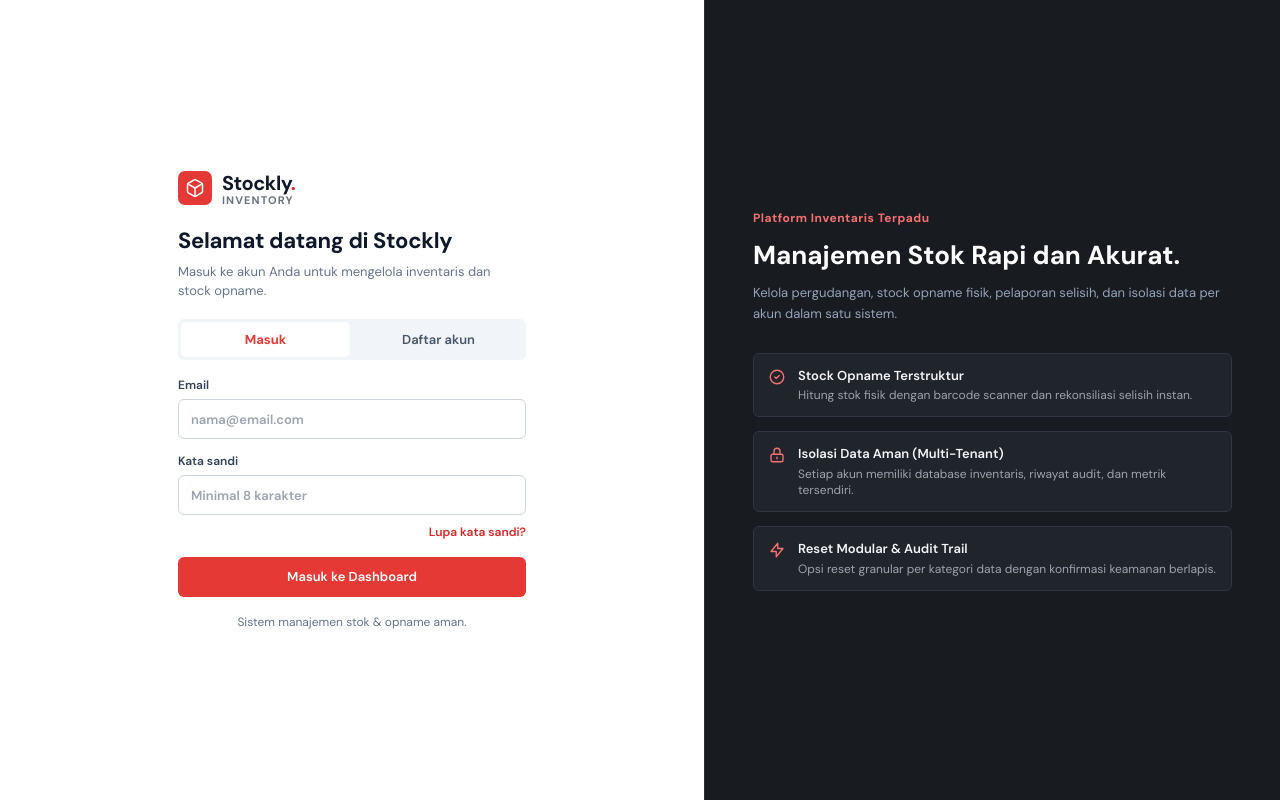
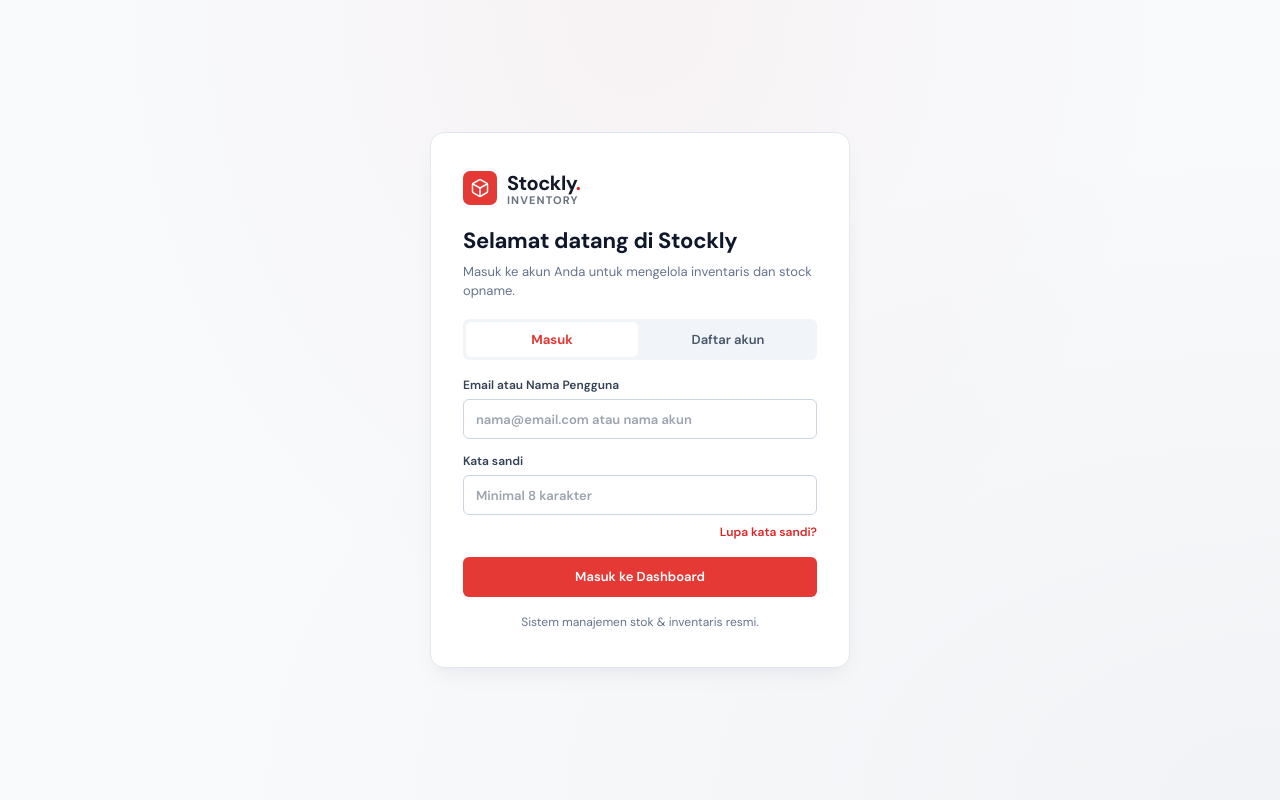
Before and after one commit to Heyann26/StocklyInventory, a website: page index.html in a window 1280 px wide. Drawn offline with nearby package versions, Linux system fonts and the light colour scheme.

Commit message:
feat: ubah title StocklyInventory, clean URLs tanpa hashtag, satukan tampilan login modern bebas AI slop, dan batasi 1 akun 1 nama unik

```diff
--- a/index.html
+++ b/index.html
@@ -3,7 +3,7 @@
 <head>
   <meta charset="utf-8"><meta name="viewport" content="width=device-width, initial-scale=1, viewport-fit=cover"><meta name="theme-color" content="#f6f8fc"><meta name="apple-mobile-web-app-capable" content="yes"><meta name="apple-mobile-web-app-status-bar-style" content="default"><link rel="apple-touch-icon" href="/icon.svg">
   <meta name="description" content="Stockly, sistem pencatatan stock opname dan inventaris yang mudah digunakan.">
-  <title>Stockly — Stock Opname</title><link rel="manifest" href="/manifest.webmanifest"><link rel="icon" href="/icon.svg" type="image/svg+xml"><link rel="preconnect" href="https://fonts.googleapis.com"><link rel="preconnect" href="https://fonts.gstatic.com" crossorigin><link href="https://fonts.googleapis.com/css2?family=DM+Sans:wght@400;500;600;700&family=Manrope:wght@400;500;600;700;800&display=swap" rel="stylesheet">
+  <title>StocklyInventory</title><link rel="manifest" href="/manifest.webmanifest"><link rel="icon" href="/icon.svg" type="image/svg+xml"><link rel="preconnect" href="https://fonts.googleapis.com"><link rel="preconnect" href="https://fonts.gstatic.com" crossorigin><link href="https://fonts.googleapis.com/css2?family=DM+Sans:wght@400;500;600;700&family=Manrope:wght@400;500;600;700;800&display=swap" rel="stylesheet">
   <script src="https://cdn.tailwindcss.com"></script>
   <script>
     tailwind.config = {
@@ -55,8 +55,8 @@
     </div>
     <p id="authMessage" class="auth-message" role="alert"></p>
     <form id="authForm" class="auth-form">
-      <label id="authNameWrap" hidden>Nama lengkap<input name="name" autocomplete="name" placeholder="Nama Anda"></label>
-      <label>Email<input name="email" type="email" autocomplete="username" required placeholder="nama@email.com"></label>
+      <label id="authNameWrap" hidden>Nama Lengkap Akun (Unik)<input name="name" autocomplete="name" placeholder="Nama Anda (unik)"></label>
+      <label id="authEmailLabel"><span>Email atau Nama Pengguna</span><input name="email" autocomplete="username" required placeholder="nama@email.com atau nama akun"></label>
       <label>
         <span>Kata sandi</span>
         <input name="password" type="password" autocomplete="current-password" required minlength="8" placeholder="Minimal 8 karakter">
@@ -97,35 +97,7 @@
       <button class="button primary auth-submit">Buat Akun Admin</button>
       <button class="auth-back" type="button" id="backToLogin">Kembali ke masuk</button>
     </form>
-    <p class="auth-footnote">Sistem manajemen stok & opname aman.</p>
-  </div>
-  <div class="auth-decoration">
-    <span class="auth-decoration-badge">Platform Inventaris Terpadu</span>
-    <h2>Manajemen Stok Rapi dan Akurat.</h2>
-    <p>Kelola pergudangan, stock opname fisik, pelaporan selisih, dan isolasi data per akun dalam satu sistem.</p>
-    <div class="auth-feature-list">
-      <div class="auth-feature-item">
-        <svg viewBox="0 0 24 24" fill="none" stroke="currentColor" stroke-width="2"><path d="M9 12l2 2 4-4m6 2a9 9 0 11-18 0 9 9 0 0118 0z"/></svg>
-        <div>
-          <strong>Stock Opname Terstruktur</strong>
-          <span>Hitung stok fisik dengan barcode scanner dan rekonsiliasi selisih instan.</span>
-        </div>
-      </div>
-      <div class="auth-feature-item">
-        <svg viewBox="0 0 24 24" fill="none" stroke="currentColor" stroke-width="2"><path d="M12 15v2m-6 4h12a2 2 0 002-2v-6a2 2 0 00-2-2H6a2 2 0 00-2 2v6a2 2 0 002 2zm10-10V7a4 4 0 00-8 0v4h8z"/></svg>
-        <div>
-          <strong>Isolasi Data Aman (Multi-Tenant)</strong>
-          <span>Setiap akun memiliki database inventaris, riwayat audit, dan metrik tersendiri.</span>
-        </div>
-      </div>
-      <div class="auth-feature-item">
-        <svg viewBox="0 0 24 24" fill="none" stroke="currentColor" stroke-width="2"><path d="M13 10V3L4 14h7v7l9-11h-7z"/></svg>
-        <div>
-          <strong>Reset Modular & Audit Trail</strong>
-          <span>Opsi reset granular per kategori data dengan konfirmasi keamanan berlapis.</span>
-        </div>
-      </div>
-    </div>
+    <p class="auth-footnote">Sistem manajemen stok &amp; inventaris resmi.</p>
   </div>
 </section>
 
@@ -146,39 +118,39 @@
 
   <nav class="nav">
     <p class="nav-label">MENU UTAMA</p>
-    <a class="nav-link active" href="#overview" data-page="overview">
+    <a class="nav-link active" href="/overview" data-page="overview">
       <svg viewBox="0 0 24 24"><rect x="3" y="3" width="7" height="7" rx="1.5"/><rect x="14" y="3" width="7" height="7" rx="1.5"/><rect x="14" y="14" width="7" height="7" rx="1.5"/><rect x="3" y="14" width="7" height="7" rx="1.5"/></svg>
       <span>Dashboard</span>
     </a>
-    <a class="nav-link" href="#products" data-page="products">
+    <a class="nav-link" href="/products" data-page="products">
       <svg viewBox="0 0 24 24"><path d="m12 3 9 5-9 5-9-5 9-5ZM3 12l9 5 9-5M3 16l9 5 9-5"/></svg>
       <span>Inventory</span>
       <span class="nav-count" id="navProductCount">0</span>
     </a>
-    <a class="nav-link" href="#sessions" data-page="sessions">
+    <a class="nav-link" href="/sessions" data-page="sessions">
       <svg viewBox="0 0 24 24"><rect x="3" y="5" width="18" height="16" rx="2"/><path d="M16 3v4M8 3v4M3 10h18M8 14h3M8 17h6"/></svg>
       <span>Stock Opname</span>
       <span class="nav-count accent" id="navSessionCount">0</span>
     </a>
-    <a class="nav-link" href="#reports" data-page="reports">
+    <a class="nav-link" href="/reports" data-page="reports">
       <svg viewBox="0 0 24 24"><path d="M4 19V5M4 19h17M8 15l4-4 3 2 5-7"/><path d="M16 6h4v4"/></svg>
       <span>Reports</span>
     </a>
-    <a class="nav-link" href="#profile" data-page="profile">
+    <a class="nav-link" href="/profile" data-page="profile">
       <svg viewBox="0 0 24 24"><path d="M20 21v-2a4 4 0 0 0-4-4H8a4 4 0 0 0-4 4v2"/><circle cx="12" cy="7" r="4"/></svg>
       <span>Profil</span>
     </a>
     <p class="nav-label mt-2">OPERASIONAL</p>
-    <a class="nav-link" href="#feedback" data-page="feedback">
+    <a class="nav-link" href="/feedback" data-page="feedback">
       <svg viewBox="0 0 24 24"><path d="M21 11.5a8.38 8.38 0 0 1-.9 3.8 8.5 8.5 0 0 1-7.6 4.7 8.38 8.38 0 0 1-3.8-.9L3 21l1.9-5.7a8.38 8.38 0 0 1-.9-3.8 8.5 8.5 0 0 1 4.7-7.6 8.38 8.38 0 0 1 3.8-.9h.5a8.48 8.48 0 0 1 8 8v.5z"/></svg>
       <span>Feedback</span>
     </a>
-    <a class="nav-link admin-only" href="#admin" data-page="admin" hidden>
+    <a class="nav-link admin-only" href="/admin" data-page="admin" hidden>
       <svg viewBox="0 0 24 24"><path d="M12 3 20 6v5c0 5-3.5 8.5-8 10-4.5-1.5-8-5-8-10V6l8-3Z"/><path d="m9 12 2 2 4-4"/></svg>
       <span>Admin</span>
       <span class="nav-count accent" id="adminAlertCount">0</span>
     </a>
-    <a class="nav-link" href="#settings" data-page="settings">
+    <a class="nav-link" href="/settings" data-page="settings">
       <svg viewBox="0 0 24 24"><circle cx="12" cy="12" r="3"/><path d="m19.4 15 .1.1 1.4 1.1-1.4 2.4-1.7-.6a8 8 0 0 1-1.4.8l-.3 1.8h-2.8l-.3-1.8a8 8 0 0 1-1.4-.8l-1.7.6-1.4-2.4 1.4-1.1a8 8 0 0 1 0-1.6L6.5 12.4l1.4-2.4 1.7.6A8 8 0 0 1 11 9.8l.3-1.8h2.8l.3 1.8a8 8 0 0 1 1.4.8l1.7-.6 1.4 2.4-1.4 1.1a8 8 0 0 1-.1 1.5Z"/></svg>
       <span>Settings</span>
     </a>
@@ -1068,19 +1040,19 @@
 
 <!-- Mobile Bottom Navigation Bar (iOS & Android) -->
 <nav class="bottom-nav" id="bottomNav" aria-label="Navigasi Bawah Mobile">
-  <a href="#overview" data-page="overview" class="bottom-nav-item active">
+  <a href="/overview" data-page="overview" class="bottom-nav-item active">
     <svg viewBox="0 0 24 24"><rect x="3" y="3" width="7" height="7" rx="1.5"/><rect x="14" y="3" width="7" height="7" rx="1.5"/><rect x="14" y="14" width="7" height="7" rx="1.5"/><rect x="3" y="14" width="7" height="7" rx="1.5"/></svg>
     <span>Beranda</span>
   </a>
-  <a href="#products" data-page="products" class="bottom-nav-item">
+  <a href="/products" data-page="products" class="bottom-nav-item">
     <svg viewBox="0 0 24 24"><path d="m12 3 9 5-9 5-9-5 9-5ZM3 12l9 5 9-5M3 16l9 5 9-5"/></svg>
     <span>Stok</span>
   </a>
-  <a href="#sessions" data-page="sessions" class="bottom-nav-item">
+  <a href="/sessions" data-page="sessions" class="bottom-nav-item">
     <svg viewBox="0 0 24 24"><rect x="3" y="5" width="18" height="16" rx="2"/><path d="M16 3v4M8 3v4M3 10h18M8 14h3M8 17h6"/></svg>
     <span>Opname</span>
   </a>
-  <a href="#reports" data-page="reports" class="bottom-nav-item">
+  <a href="/reports" data-page="reports" class="bottom-nav-item">
     <svg viewBox="0 0 24 24"><path d="M4 19V5M4 19h17M8 15l4-4 3 2 5-7"/><path d="M16 6h4v4"/></svg>
     <span>Laporan</span>
   </a>
--- a/public/service-worker.js
+++ b/public/service-worker.js
@@ -1,4 +1,4 @@
-const CACHE='stockly-static-v14';
+const CACHE='stockly-static-v15';
 const ASSETS=['/','/styles.css','/app.js','/manifest.webmanifest','/icon.svg'];
 self.addEventListener('install',event=>event.waitUntil(caches.open(CACHE).then(cache=>cache.addAll(ASSETS)).then(()=>self.skipWaiting())));
 self.addEventListener('activate',event=>event.waitUntil(caches.keys().then(keys=>Promise.all(keys.filter(key=>key!==CACHE).map(key=>caches.delete(key)))).then(()=>self.clients.claim())));
--- a/public/styles.css
+++ b/public/styles.css
@@ -945,53 +945,36 @@ tbody tr:hover { background: #f8fafc; }
 }
 .toast.show { opacity: 1; transform: translate(-50%, 0); }
 
-/* Auth Screen */
-.auth-required .sidebar, .auth-required .main { display: none; }
-#authScreen { display: none; min-height: 100vh; background: #f8fafc; }
-
-@media (min-width: 1024px) {
+/* Auth Screen - Unified Centered Modern Card */
+.auth-required .sidebar, .auth-required .main, .auth-required .topbar { display: none !important; }
+#authScreen {
+  display: none;
+  min-height: 100vh;
+  width: 100%;
+  background: #f8fafc;
+  background-image: radial-gradient(at 50% 0%, rgba(229, 57, 53, 0.04) 0px, transparent 60%),
+                    radial-gradient(at 100% 100%, rgba(15, 23, 42, 0.03) 0px, transparent 60%);
+  align-items: center;
+  justify-content: center;
+  padding: 32px 16px;
+  box-sizing: border-box;
+}
 .auth-required #authScreen {
-    display: grid;
-    grid-template-columns: 1.1fr 0.9fr;
-    background: #ffffff;
-  }
-  .auth-card {
-    padding: 48px 56px;
-    width: 100%;
-    max-width: 460px;
-    margin: auto;
-    background: #ffffff;
-  }
-  .auth-decoration {
-    display: flex;
-    flex-direction: column;
-    justify-content: center;
-    background: #181b20;
-    color: #ffffff;
-    padding: 60px 48px;
-    border-left: 1px solid #282e38;
-  }
-}
-
-@media (max-width: 1023px) {
-  .auth-required #authScreen {
-    display: flex;
-    align-items: center;
-    justify-content: center;
-    padding: 24px 16px;
+  display: flex !important;
 }
 .auth-card {
   width: 100%;
-    max-width: 440px;
-    background: #ffffff;
-    border: 1px solid #e2e8f0;
-    border-radius: 10px;
-    padding: 32px 24px;
+  max-width: 420px;
+  background: #ffffff;
+  border: 1px solid #e2e8f0;
+  border-radius: 14px;
+  padding: 36px 32px;
+  box-shadow: 0 10px 25px -5px rgba(15, 23, 42, 0.06), 0 8px 10px -6px rgba(15, 23, 42, 0.02);
   margin: auto;
+  box-sizing: border-box;
 }
 .auth-decoration {
   display: none !important;
-  }
 }
 
 .auth-brand {
@@ -1121,61 +1104,6 @@ tbody tr:hover { background: #f8fafc; }
   font-size: 12px;
   color: #64748b;
   text-align: center;
-}
-
-.auth-decoration-badge {
-  display: inline-block;
-  color: #f87171;
-  font-weight: 700;
-  font-size: 12px;
-  letter-spacing: 0.5px;
-  margin-bottom: 12px;
-}
-.auth-decoration h2 {
-  font-size: 26px;
-  font-weight: 700;
-  line-height: 1.3;
-  color: #ffffff;
-  margin: 0 0 10px 0;
-}
-.auth-decoration > p {
-  color: #94a3b8;
-  font-size: 13px;
-  line-height: 1.6;
-  margin: 0 0 28px 0;
-}
-.auth-feature-list {
-  display: grid;
-  gap: 14px;
-}
-.auth-feature-item {
-  display: flex;
-  align-items: flex-start;
-  gap: 12px;
-  padding: 12px 14px;
-  background: #20242b;
-  border: 1px solid #303642;
-  border-radius: 6px;
-}
-.auth-feature-item svg {
-  width: 18px;
-  height: 18px;
-  color: #f87171;
-  flex-shrink: 0;
-  margin-top: 2px;
-}
-.auth-feature-item strong {
-  display: block;
-  font-size: 13px;
-  color: #f3f4f6;
-  font-weight: 600;
-}
-.auth-feature-item span {
-  display: block;
-  font-size: 12px;
-  color: #9ca3af;
-  margin-top: 2px;
-  line-height: 1.4;
 }
 
 /* Mobile Drawer Backdrop & Close Button */
--- a/styles.css
+++ b/styles.css
@@ -945,53 +945,36 @@ tbody tr:hover { background: #f8fafc; }
 }
 .toast.show { opacity: 1; transform: translate(-50%, 0); }
 
-/* Auth Screen */
-.auth-required .sidebar, .auth-required .main { display: none; }
-#authScreen { display: none; min-height: 100vh; background: #f8fafc; }
-
-@media (min-width: 1024px) {
+/* Auth Screen - Unified Centered Modern Card */
+.auth-required .sidebar, .auth-required .main, .auth-required .topbar { display: none !important; }
+#authScreen {
+  display: none;
+  min-height: 100vh;
+  width: 100%;
+  background: #f8fafc;
+  background-image: radial-gradient(at 50% 0%, rgba(229, 57, 53, 0.04) 0px, transparent 60%),
+                    radial-gradient(at 100% 100%, rgba(15, 23, 42, 0.03) 0px, transparent 60%);
+  align-items: center;
+  justify-content: center;
+  padding: 32px 16px;
+  box-sizing: border-box;
+}
 .auth-required #authScreen {
-    display: grid;
-    grid-template-columns: 1.1fr 0.9fr;
-    background: #ffffff;
-  }
-  .auth-card {
-    padding: 48px 56px;
-    width: 100%;
-    max-width: 460px;
-    margin: auto;
-    background: #ffffff;
-  }
-  .auth-decoration {
-    display: flex;
-    flex-direction: column;
-    justify-content: center;
-    background: #181b20;
-    color: #ffffff;
-    padding: 60px 48px;
-    border-left: 1px solid #282e38;
-  }
-}
-
-@media (max-width: 1023px) {
-  .auth-required #authScreen {
-    display: flex;
-    align-items: center;
-    justify-content: center;
-    padding: 24px 16px;
+  display: flex !important;
 }
 .auth-card {
   width: 100%;
-    max-width: 440px;
-    background: #ffffff;
-    border: 1px solid #e2e8f0;
-    border-radius: 10px;
-    padding: 32px 24px;
+  max-width: 420px;
+  background: #ffffff;
+  border: 1px solid #e2e8f0;
+  border-radius: 14px;
+  padding: 36px 32px;
+  box-shadow: 0 10px 25px -5px rgba(15, 23, 42, 0.06), 0 8px 10px -6px rgba(15, 23, 42, 0.02);
   margin: auto;
+  box-sizing: border-box;
 }
 .auth-decoration {
   display: none !important;
-  }
 }
 
 .auth-brand {
@@ -1121,61 +1104,6 @@ tbody tr:hover { background: #f8fafc; }
   font-size: 12px;
   color: #64748b;
   text-align: center;
-}
-
-.auth-decoration-badge {
-  display: inline-block;
-  color: #f87171;
-  font-weight: 700;
-  font-size: 12px;
-  letter-spacing: 0.5px;
-  margin-bottom: 12px;
-}
-.auth-decoration h2 {
-  font-size: 26px;
-  font-weight: 700;
-  line-height: 1.3;
-  color: #ffffff;
-  margin: 0 0 10px 0;
-}
-.auth-decoration > p {
-  color: #94a3b8;
-  font-size: 13px;
-  line-height: 1.6;
-  margin: 0 0 28px 0;
-}
-.auth-feature-list {
-  display: grid;
-  gap: 14px;
-}
-.auth-feature-item {
-  display: flex;
-  align-items: flex-start;
-  gap: 12px;
-  padding: 12px 14px;
-  background: #20242b;
-  border: 1px solid #303642;
-  border-radius: 6px;
-}
-.auth-feature-item svg {
-  width: 18px;
-  height: 18px;
-  color: #f87171;
-  flex-shrink: 0;
-  margin-top: 2px;
-}
-.auth-feature-item strong {
-  display: block;
-  font-size: 13px;
-  color: #f3f4f6;
-  font-weight: 600;
-}
-.auth-feature-item span {
-  display: block;
-  font-size: 12px;
-  color: #9ca3af;
-  margin-top: 2px;
-  line-height: 1.4;
 }
 
 /* Mobile Drawer Backdrop & Close Button */
```
Also changed, not shown: public/app.js (+30 -9 lines), public/index.html (+16 -44 lines), lib/server.js, manifest.webmanifest, public/manifest.webmanifest, vercel.json. Lines whose indentation alone changed are shown as unchanged.
